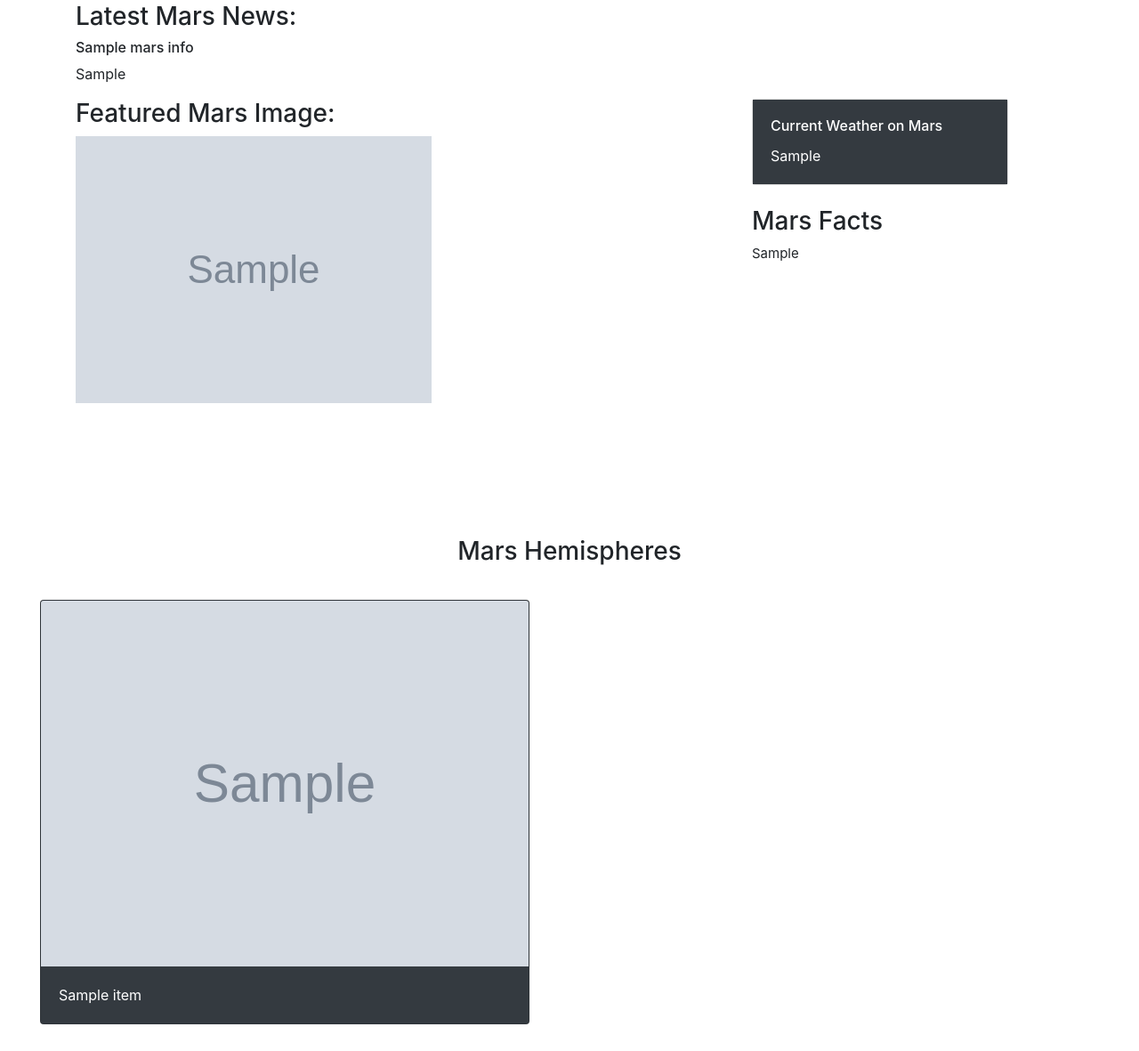
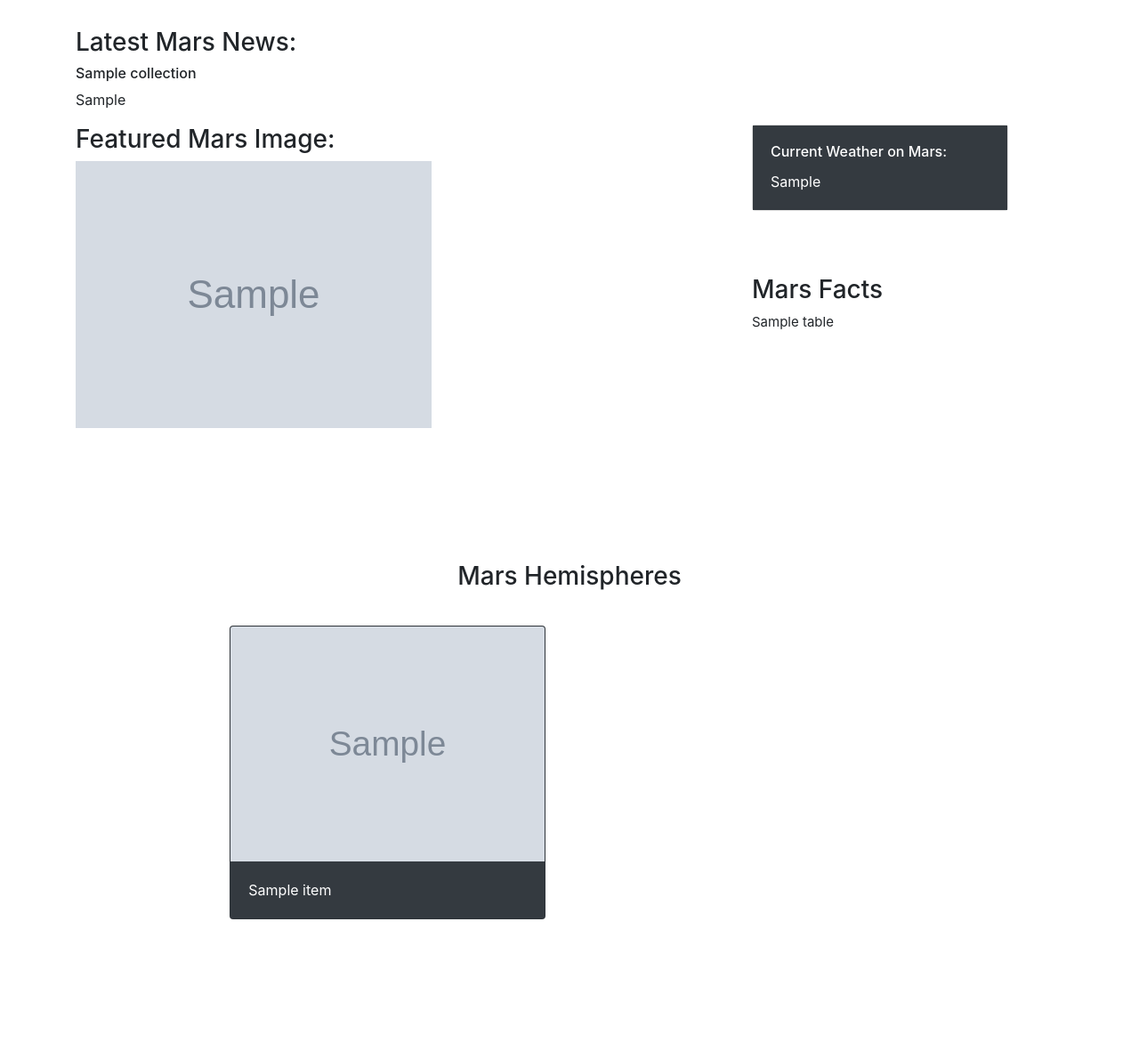
Before and after one commit to tjmfindkim/Mission-to-Mars, a Flask app: page / in a window 1280 px wide. Shown: the part 281-1462 px from the top of the page at 89% size. After the commit the page ends 1314 px from the top, so only its background shows below. Run offline with Flask 2, Linux system fonts and the light colour scheme; grey boxes marked "Sample" are stand-in pictures; a database or web service that is not in the repository returns one stand-in record (values such as "Sample title"); some libraries are stand-ins or nearby versions.

Commit message:
first commit

```diff
--- a/app.py
+++ b/app.py
@@ -7,10 +7,6 @@ import os
 # Create an instance of Flask app
 app = Flask(__name__)
 
-#Use flask_pymongo to set up connection through mLab
-app.config["MONGO_URI"] = os.environ.get('authentication')
-# mongo = PyMongo(app)
-
 # Use PyMongo to establish Mongo connection
 mongo = PyMongo(app, uri="mongodb://localhost:27017/mars_app")
 
@@ -19,18 +15,18 @@ mongo = PyMongo(app, uri="mongodb://localhost:27017/mars_app")
 def home():
 
     # Find one record of data from the mongo database
-    mars_info = mongo.db.mars_info.find_one()
+    mars_info = mongo.db.collection.find_one()
     # print(mars_info)
 
     # Return template and data
-    return render_template("index.html", mars_info=mars_info)
+    return render_template("index.html", mars_final_info=mars_info)
 
 # Route that will trigger scrape function
 @app.route("/scrape")
 def scrape():
 
     # Run scrapped functions
-    mars_data = mongo.db.mars_info
+    mars_data = mongo.db.mars_final_info
     mars_data = scrape_mars.scrape_mars_news()
     mars_data = scrape_mars.jpl_mars_space_images()
     mars_data = scrape_mars.scrape_mars_facts()
--- a/scrape_mars.py
+++ b/scrape_mars.py
@@ -27,9 +27,9 @@ def scrape_mars_news():
         time.sleep(1)
 
         # Scrape page into Soup
-        html_mars = browser.html
+        html = browser.html
         # Parse HTML with Beautiful Soup
-        soup_mars = bs(html_mars, 'html.parser')
+        soup_mars = bs(html, 'html.parser')
 
 
         # Retrieve the latest element that contains news title and news_paragraph
@@ -77,9 +77,8 @@ def jpl_mars_space_images():
         featured_image_url
 
         # Dictionary entry from FEATURED IMAGE
-        mars_info = {
-            "featured_image": featured_image_url
-                }
+        mars_info['featured_image'] = featured_image_url
+
         return mars_info
 
     finally:
@@ -118,9 +117,7 @@ def scrape_mars_weather():
                 pass
 
         # Dictionary entry from WEATHER TWEET
-        mars_info = {
-            "mars_weather_tweet": mars_weather_tweet
-            }
+        mars_info['mars_weather_tweet'] = mars_weather_tweet
 
         return mars_info
 
@@ -141,18 +138,13 @@ def scrape_mars_facts():
     df.columns = ['Parameters','Values']
 
     # Set the index to the `Parameters`
-    df.set_index(["Parameters"])
-
-    # Use Panda's `read_html` to parse the url
-    mars_facts = pd.read_html(mars_facts_url)
+    df.set_index('Parameters', inplace=True)
 
     # Save html code to folder Assets
     fact = df.to_html()
 
     # Dictionary entry from MARS FACTS
-    mars_info = {
-        "fact": mars_facts
-    }
+    mars_info['table'] = fact
 
     return mars_info
 
@@ -214,4 +206,5 @@ def scrape_mars_hemispheres():
 
     finally:
 
+        # Close the browser after scraping
         browser.quit()
--- a/templates/index.html
+++ b/templates/index.html
@@ -12,17 +12,18 @@
 
 <body>
     <div class="container-fluid">
-        <div class="jumbotron text-center">
+        <div class="jumbotron text-center" style="background-image: url(https://cdn.theatlantic.com/static/mt/assets/science/0831Pic.jpg); background-size: 100%; height: 100%;">
     <!-- https://cdn.theatlantic.com/static/mt/assets/science -->
-            <h1 class="display-4">Welcome to "Mission to Mars"</h1>
+            <h1 class="text-white">Welcome to "Mission to Mars"</h1>
+            <br></br>
             <a class="btn btn-lg text-white" style="background-color:#c1440e;" href="/scrape" role="button">Update Data</a>
         </div>
 
         <!-- News Section -->
         <div class="container">
             <h3>Latest Mars News:</h3>
-            <h6>{{ mars_info.latest_mars_news_title }}</h6>
-            <p>{{ mars_info.news_p }}</p>
+            <h6>{{ mars_final_info.news_title }}</h6>
+            <p>{{ mars_final_info.news_paragraph }}</p>
         </div>
 
         <div class="container">
@@ -30,7 +31,7 @@
                 <!-- Left Image-->
                 <div class="col-lg-8 col-md-8 col-sm-12">
                     <h3>Featured Mars Image:</h3>
-                    <img src="{{ mars_info.featured_image_url }}" style="max-width:100%; max-height: auto;" alt="Mars Featured Image">
+                    <img src="{{ mars_final_info.featured_image }}" style="max-width:100%; max-height: auto;" alt="Mars Featured Image">
                 </div>
 
                 <!-- Weather Card -->
@@ -38,17 +39,19 @@
 
                     <div class="card" style="width: 18rem;">
                         <div class="card-body text-white bg-dark">
-                            <h6 class="card-title">Current Weather on Mars</h6>
-                            <p class="card-text">{{ mars_info.mars_weather_tweet }}</p>
+                            <h6 class="card-title">Current Weather on Mars:</h6>
+                            <p class="card-text">{{ mars_final_info.mars_weather_tweet }}</p>
                         </div>
 
                     </div>
 
                     <!-- Table -->
                     <br>
+                    <br>
+                    <br>
                     <h3>Mars Facts</h3>
                     <div style="max-width: 450px; max-height: 150px; font-size: 15px; margin-bottom: 65px;">
-                        {{ mars_info.mars_facts|safe}}
+                        {{ mars_final_info.table|safe}}
                     </div>
                 </div> <!-- col4 -->
             </div><!-- Row -->
@@ -58,12 +61,12 @@
         <h3 style="padding-top: 50px; margin-top: 100px; text-align: center;">Mars Hemispheres</h3>
         <div class="card-deck">
             <hr>
-            <div class="col-md-12">
+            <div class="col-md-10">
                 <div class="row">
-                    {% for item in mars_info.hiu %}
-                    <div class="col-md-6">
+                    {% for item in mars_final_info.hemispheres %}
+                    <div class="col-md-5">
                         <div class="card text-white bg-dark" style="margin: 30px;">
-                            <img class="card-img-top" src="{{ item.img_url }}" />
+                            <img class="card-img-top" src="{{ item.img_url }}" style="max-width: 550px; max-height: 550px;" />
                             <div class="card-body">
                                 <p class="card-text">{{ item.title }}</p>
                             </div>
```
Also changed, not shown: image_final_app_part1.PNG (added), image_final_app_part2.PNG (added).
